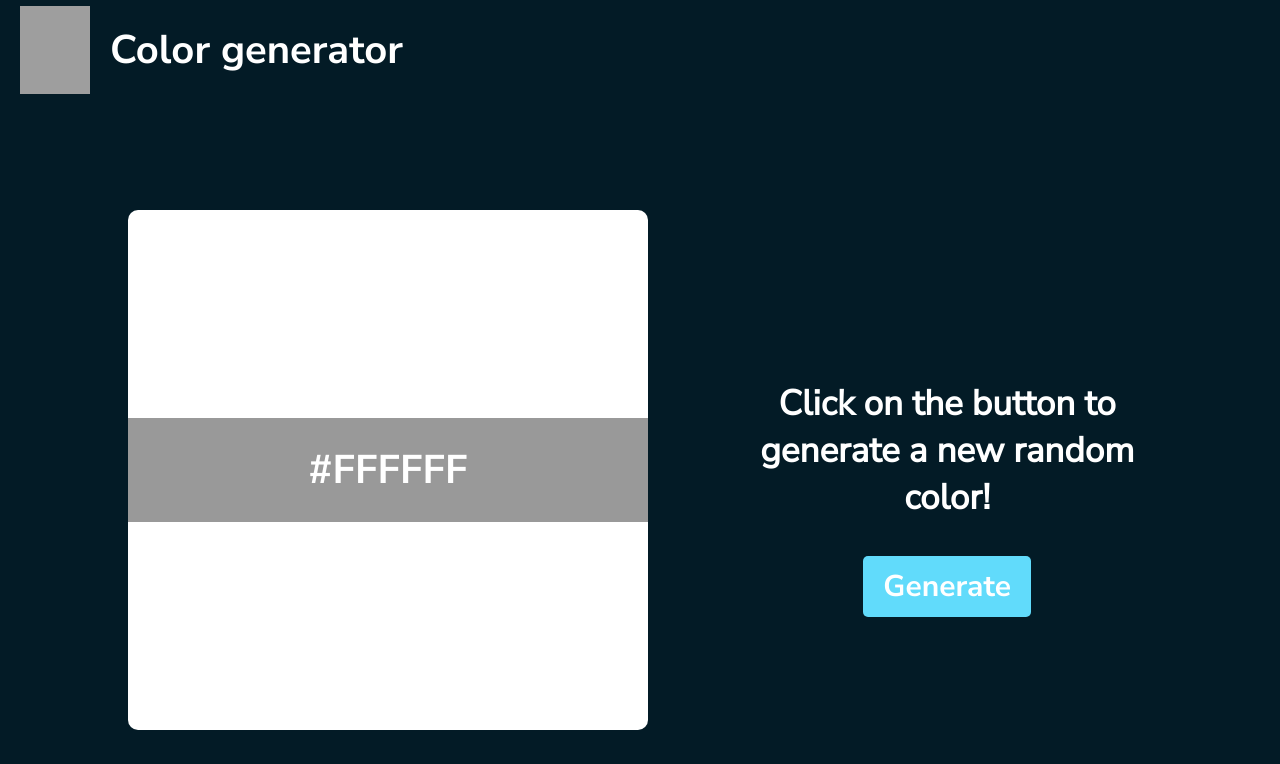
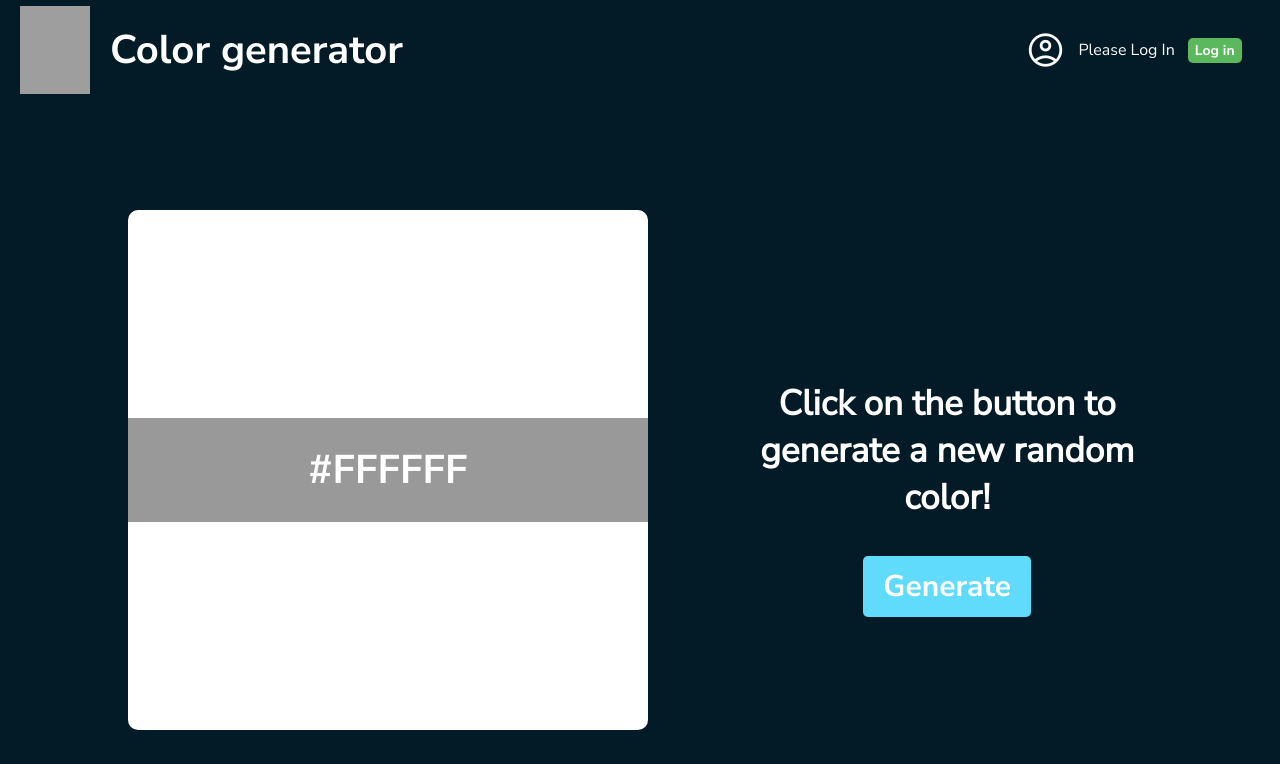
Before and after one commit to fabio-gabriel/React-color-generator, a React (Create React App) app: page / in a window 1280 px wide. Shown: the top 764 px of the page. Built offline with nearby package versions, Linux system fonts and the light colour scheme; grey boxes are pictures that could not be loaded.

Commit message:
fix: fixed login functionality

```diff
--- a/src/App.js
+++ b/src/App.js
@@ -3,12 +3,15 @@ import Card from "./components/Card.js";
 import ActionButton from "./components/ActionButton.js";
 import Header from "./components/Header";
 import ColorsHistory from "./components/ColorsHistory";
-import ContextProvider from "./contexts/ContextProvider";
+import ColorContext from "./contexts/ColorContext";
+import LoginContext from "./contexts/LoginContext";
 
 function App() {
   return (
-    <ContextProvider>
-      <Header />
+    <ColorContext>
+      <LoginContext>
+        <Header />
+      </LoginContext>
       <div className="App">
         <div className="panel">
           <Card />
@@ -18,7 +21,7 @@ function App() {
           <ColorsHistory />
         </div>
       </div>
-    </ContextProvider>
+    </ColorContext>
   );
 }
 
--- a/src/components/ActionButton.js
+++ b/src/components/ActionButton.js
@@ -1,4 +1,4 @@
-import ColorContext from "../contexts/ColorContext";
+import { ColorContext } from "../contexts/ColorContext";
 import "../styles/ActionButton.css";
 import { useContext } from "react";
 
--- a/src/components/Card.js
+++ b/src/components/Card.js
@@ -1,4 +1,4 @@
-import ColorContext from "../contexts/ColorContext";
+import { ColorContext } from "../contexts/ColorContext";
 import "../styles/Card.css";
 import { useContext } from "react";
 
--- a/src/components/ColorsHistory.js
+++ b/src/components/ColorsHistory.js
@@ -1,6 +1,6 @@
 import "../styles/ColorsHistory.css";
 import clipboard from "./clipboard";
-import ColorContext from "../contexts/ColorContext";
+import { ColorContext } from "../contexts/ColorContext";
 import { useContext } from "react";
 
 export default function ColorsHistory({ colors }) {
--- a/src/components/Header.js
+++ b/src/components/Header.js
@@ -1,4 +1,5 @@
 import "../styles/Header.css";
+import Login from "./Login";
 
 function Header({}) {
   return (
@@ -15,6 +16,7 @@ function Header({}) {
         />
         <h1 className="title">Color generator</h1>
       </div>
+      <Login />
     </header>
   );
 }
--- a/src/components/Login.js
+++ b/src/components/Login.js
@@ -1,18 +1,22 @@
 import { useContext } from "react";
-import ColorContext from "../contexts/ColorContext";
+import { LoginContext } from "../contexts/LoginContext";
 import "../styles/Login.css";
 
 export default function Login({}) {
-  const Context = useContext(ColorContext);
+  const Context = useContext(LoginContext);
 
   return (
     <div className="user-card">
       <span className="material-symbols-outlined">account_circle</span>
       <span> {Context.user.name} </span>
       {Context.user.loggedIn ? (
-        <button className="logout-button">Log out</button>
+        <button onClick={Context.setUserLogout} className="logout-button">
+          Log out
+        </button>
       ) : (
-        <button className="login-button">Log in</button>
+        <button onClick={Context.setUserLogin} className="login-button">
+          Log in
+        </button>
       )}
     </div>
   );
--- a/src/contexts/ColorContext.js
+++ b/src/contexts/ColorContext.js
@@ -1,5 +1,44 @@
-import React from "react";
+import { useState, createContext } from "react";
 
-const ColorContext = React.createContext();
+export const ColorContext = createContext();
 
-export default ColorContext;
+function ContextProvider(props) {
+  const [colors, setColor] = useState([
+    { color: "#FFFFFF", time: formatDate() },
+  ]);
+
+  function formatDate() {
+    const date = new Date();
+    return `${date.getFullYear()}-${date.getMonth()}-${date.getDay()} ${
+      date.getHours() < 10 ? "0" + date.getHours() : date.getHours()
+    }:${date.getMinutes() < 10 ? "0" + date.getMinutes() : date.getMinutes()}`;
+  }
+
+  let state = {
+    colors: colors,
+  };
+
+  const generateHexColor = () => {
+    let string = "1234567890ABCDEF";
+    let newColor = "";
+
+    for (let i = 0; i < 6; i++) {
+      newColor += string[Math.floor(Math.random() * string.length)];
+    }
+
+    setColor([{ color: "#" + newColor, time: formatDate() }, ...state.colors]);
+  };
+
+  return (
+    <ColorContext.Provider
+      value={{
+        colors: state.colors,
+        generateHexColor,
+      }}
+    >
+      {props.children}
+    </ColorContext.Provider>
+  );
+}
+
+export default ContextProvider;
--- a/src/contexts/ContextProvider.js
+++ /dev/null
@@ -1,48 +0,0 @@
-import ColorContext from "./ColorContext";
-import { useState } from "react";
-
-function ContextProvider(props) {
-  const [colors, setColor] = useState([
-    { color: "#FFFFFF", time: formatDate() },
-  ]);
-
-  function formatDate() {
-    const date = new Date();
-    return `${date.getFullYear()}-${date.getMonth()}-${date.getDay()} ${
-      date.getHours() < 10 ? "0" + date.getHours() : date.getHours()
-    }:${date.getMinutes() < 10 ? "0" + date.getMinutes() : date.getMinutes()}`;
-  }
-
-  let state = {
-    colors: colors,
-    user: {
-      loggedIn: false,
-      name: "Please Log In",
-    },
-  };
-
-  const generateHexColor = () => {
-    let string = "1234567890ABCDEF";
-    let newColor = "";
-
-    for (let i = 0; i < 6; i++) {
-      newColor += string[Math.floor(Math.random() * string.length)];
-    }
-
-    setColor([{ color: "#" + newColor, time: formatDate() }, ...state.colors]);
-  };
-
-  return (
-    <ColorContext.Provider
-      value={{
-        user: state.user,
-        colors: state.colors,
-        generateHexColor,
-      }}
-    >
-      {props.children}
-    </ColorContext.Provider>
-  );
-}
-
-export default ContextProvider;
--- /dev/null
+++ b/src/contexts/LoginContext.js
@@ -0,0 +1,25 @@
+import { createContext, useState } from "react";
+
+export const LoginContext = createContext();
+
+export default function LoginProvider(props) {
+  let [user, setUser] = useState({ loggedIn: false, name: "Please Log In" });
+
+  let state = {
+    user,
+  };
+
+  return (
+    <LoginContext.Provider
+      value={{
+        user: state.user,
+        setUserLogin: () =>
+          setUser({ loggedIn: !state.user.loggedIn, name: "Fulano of Tal" }),
+        setUserLogout: () =>
+          setUser({ loggedIn: !state.user.loggedIn, name: "Please Log In" }),
+      }}
+    >
+      {props.children}
+    </LoginContext.Provider>
+  );
+}
```
